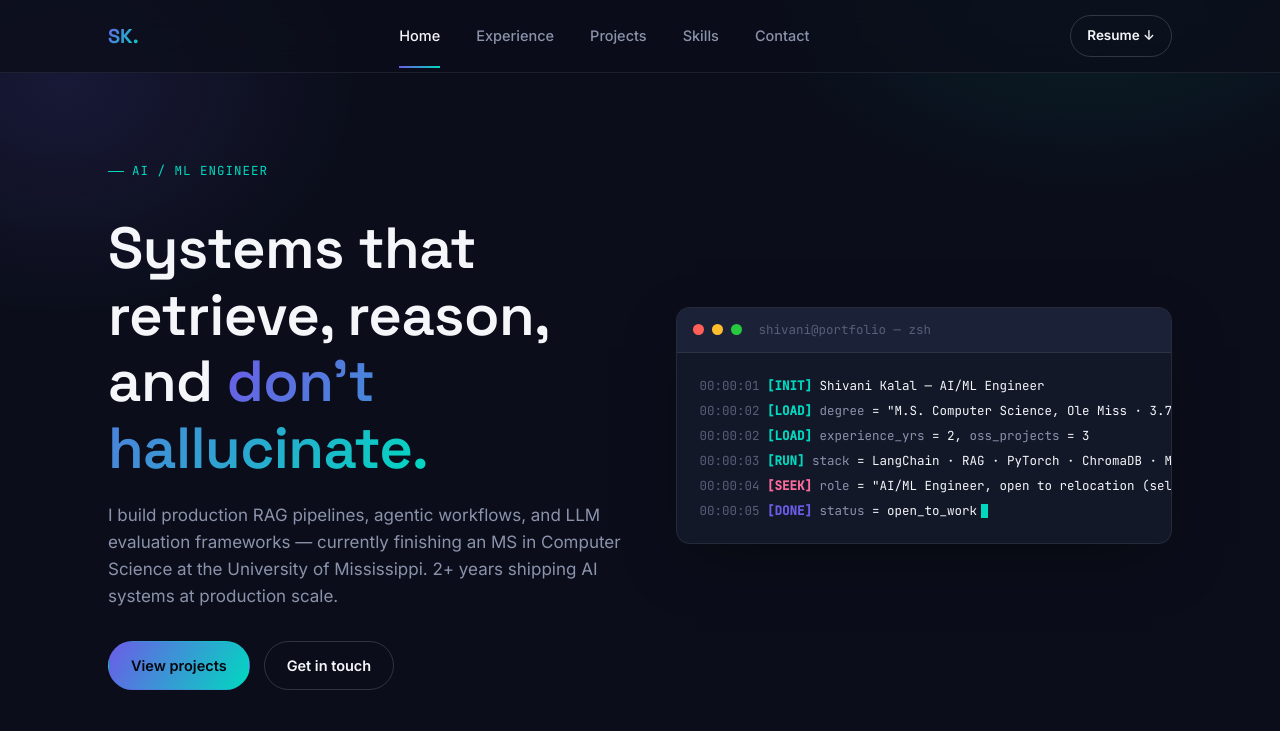
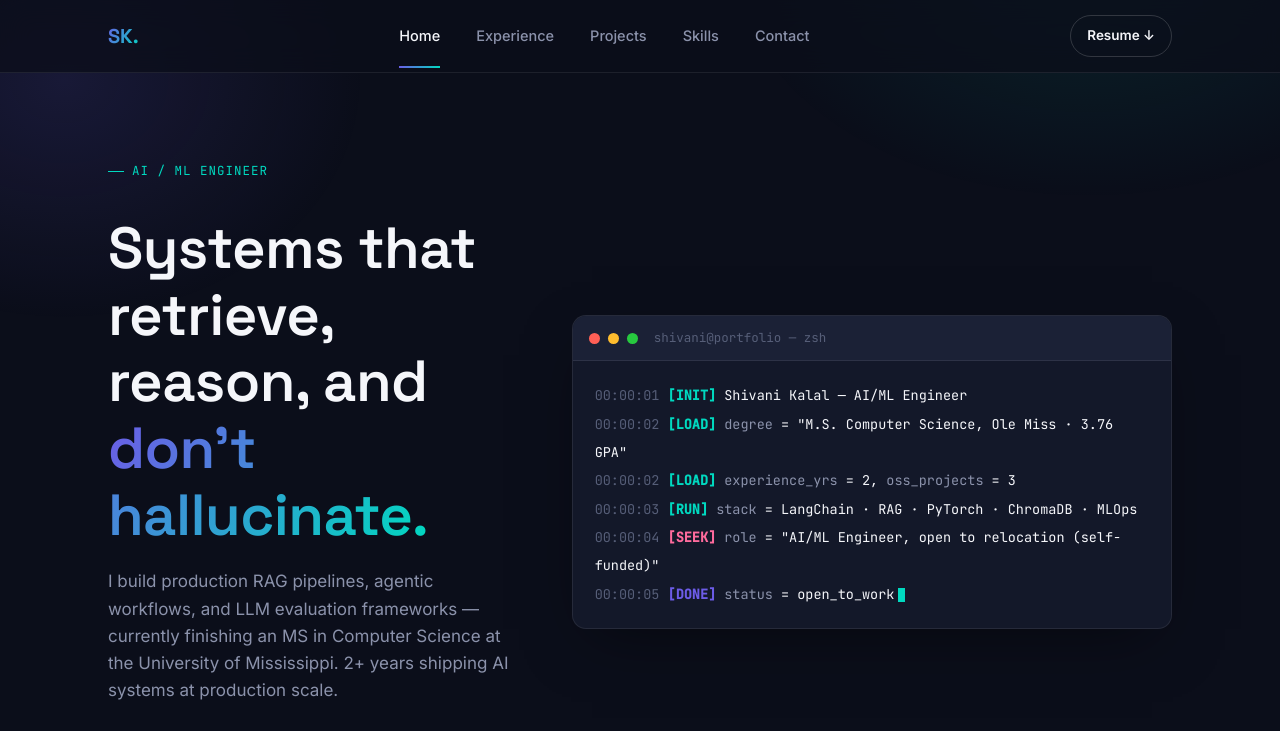
Before and after one commit to Shivani176/portfolio, a plain HTML site: page index.html in a window 1280 px wide. Shown: the top 731 px of the page. Drawn offline with Linux system fonts and the light colour scheme.

Commit message:
Update styles.css

```diff
--- a/styles.css
+++ b/styles.css
@@ -196,7 +196,7 @@ section{ padding: 96px 0; position: relative; z-index: 1; }
 .hero{ padding: 88px 0 60px; }
 .hero-grid{
   display: grid;
-  grid-template-columns: 1.05fr 1fr;
+  grid-template-columns: 0.9fr 1.3fr;
   gap: 48px;
   align-items: center;
 }
@@ -235,8 +235,8 @@ section{ padding: 96px 0; position: relative; z-index: 1; }
 .terminal-dot.yellow{ background: #FFBD2E; }
 .terminal-dot.green{ background: #27C93F; }
 .terminal-title{ margin-left: 8px; font-family: var(--font-mono); font-size: 12.5px; color: var(--text-dim); }
-.terminal-body{ padding: 20px 22px; font-family: var(--font-mono); font-size: 12.5px; line-height: 2; overflow-x: auto; }
-.terminal-line{ white-space: pre; }
+.terminal-body{ padding: 20px 22px; font-family: var(--font-mono); font-size: 13.5px; line-height: 2.1; overflow-x: auto; }
+.terminal-line{ white-space: pre-wrap; word-break: break-word; }   /* was: white-space: pre; */
 .t-time{ color: var(--text-dim); }
 .t-tag{ color: var(--teal); font-weight: 600; }
 .t-tag.seek{ color: var(--coral); }
```
